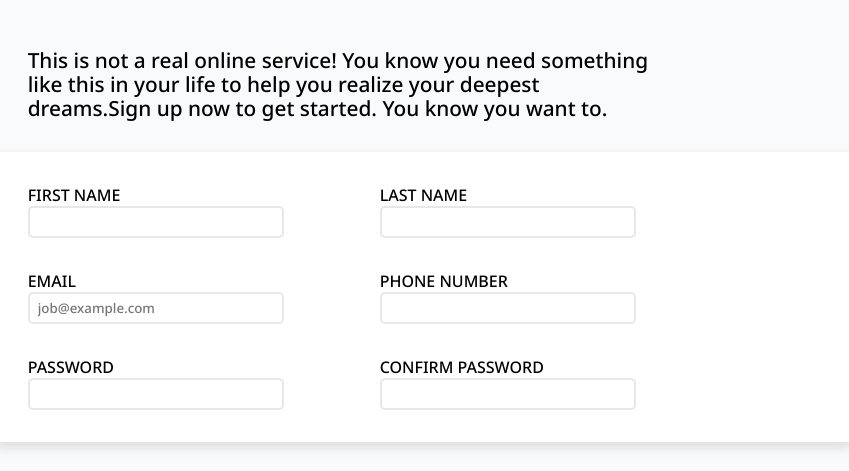
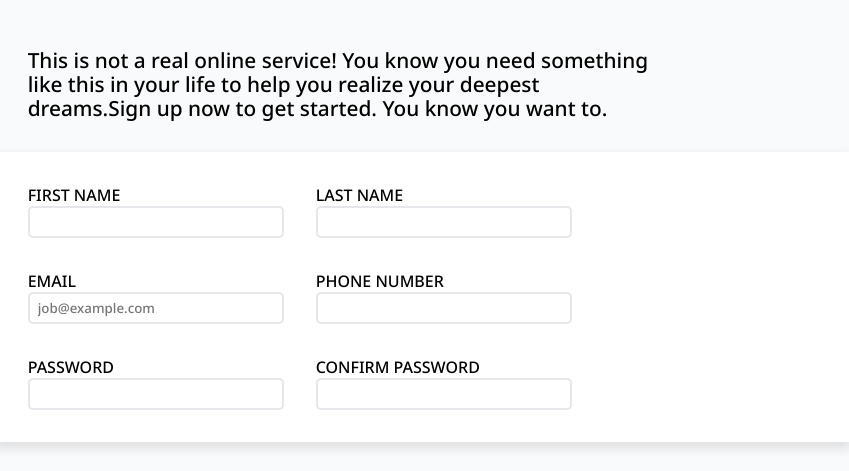
Before and after one commit to Salinger2333/Sign-up-Form, a plain HTML site: page index.html in a window 1280 px wide. Shown: the top 471 px of the page, 431-1280 px from the left. Drawn offline with Linux system fonts and the light colour scheme; files whose address does not match are found by name.

Commit message:
change style

```diff
--- a/style.css
+++ b/style.css
@@ -93,8 +93,9 @@
     display: flex;
     flex-wrap: wrap;
     justify-content: flex-start;
-    gap: 6rem;
+    gap: 2rem;
     padding-bottom: 2rem;
+    padding-right: 4rem;
     width: 100%;
 }
 
```
